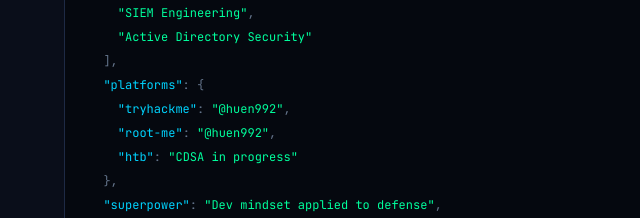
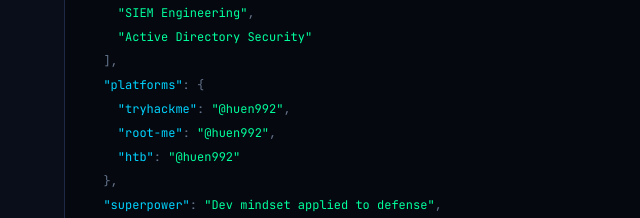
Before and after one commit to alberick-mahoussi/alberick-mahoussi.github.io, a plain HTML site: page index.html in a window 1280 px wide. Shown: the part 2390-2608 px from the top of the page, 128-768 px from the left. Drawn offline with Linux system fonts and the light colour scheme.

Commit message:
Update HTB status to @huen992 in index.html

```diff
--- a/index.html
+++ b/index.html
@@ -483,7 +483,7 @@
       <span class="tl">&nbsp;&nbsp;<span class="tk">"platforms"</span><span class="to">: {</span></span>
       <span class="tl">&nbsp;&nbsp;&nbsp;&nbsp;<span class="tk">"tryhackme"</span><span class="to">: </span><span class="tv">"@huen992"</span><span class="to">,</span></span>
       <span class="tl">&nbsp;&nbsp;&nbsp;&nbsp;<span class="tk">"root-me"</span><span class="to">:   </span><span class="tv">"@huen992"</span><span class="to">,</span></span>
-      <span class="tl">&nbsp;&nbsp;&nbsp;&nbsp;<span class="tk">"htb"</span><span class="to">:       </span><span class="tv">"CDSA in progress"</span></span>
+      <span class="tl">&nbsp;&nbsp;&nbsp;&nbsp;<span class="tk">"htb"</span><span class="to">:       </span><span class="tv">"@huen992"</span></span>
       <span class="tl">&nbsp;&nbsp;<span class="to">},</span></span>
       <span class="tl">&nbsp;&nbsp;<span class="tk">"superpower"</span><span class="to">:     </span><span class="tv">"Dev mindset applied to defense"</span><span class="to">,</span></span>
       <span class="tl">&nbsp;&nbsp;<span class="tk">"status"</span><span class="to">:         </span><span class="tv">"open_to_opportunities"</span></span>
```
